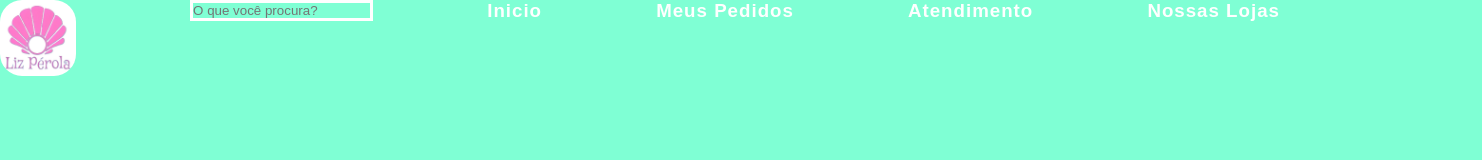
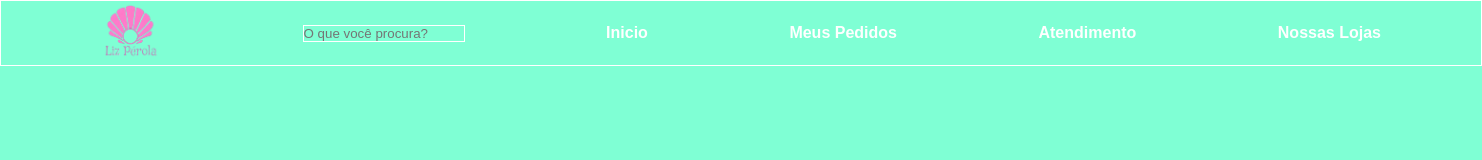
Before and after one commit to JeffLobao/liz-perola, a plain HTML site: page index.html in a window 1280 px wide. Shown: the whole page, 1482 px wide, since content can reach past the window. Drawn offline with Linux system fonts and the light colour scheme.

Commit message:
algumas alterações

```diff
--- a/css/index.css
+++ b/css/index.css
@@ -10,18 +10,23 @@
 
 header{
     display: flex;
+    width: 100%;
+    align-items: center;
     justify-content: space-between;
-    width: 100%;
-    letter-spacing: 1px;
+    border: 0.5px solid white;
+    padding: 0 100px;
 }
 
 header .logo img{
-    width: 76px;
-    height: 76px;
-    border-radius: 22px;
+    width: 60px;
+    height: 60px;
 }
 
-header .pesquisa input{
-border: 3px solid white;
-top: 1;
+input{
+    width: 160px;
+    border: 1px solid white;
 }
+
+input:hover{
+    border: 2px solid rgb(163, 11, 174);
+}
--- a/index.html
+++ b/index.html
@@ -8,16 +8,15 @@
 </head>
 <body>
     <header>
-        <div class="logo">
-           <img src="img/logo.jpg" alt="logo em forma de concha">
-        </div>
-        <div class="pesquisa">
-            <input type="text" placeholder="O que você procura?">
-        </div>
-            <h3>Inicio</h3>
-            <h3>Meus Pedidos</h3>
-            <h3>Atendimento</h3>
-            <h3>Nossas Lojas</h3>
+         <div class="logo">
+             <img src="img/logo-removebg-preview.png"logo em forma de concha">
+        </div  class="pesquisa">
+        <input type="text" placeholder="O que você procura?">
+
+            <h4>Inicio</h4>
+            <h4>Meus Pedidos</h4>
+            <h4>Atendimento</h4>
+            <h4>Nossas Lojas</h4>
     </header>
 </body>
 </html>
```
Also changed, not shown: img/logo-removebg-preview.png (added), img/logo.jpg (deleted).
